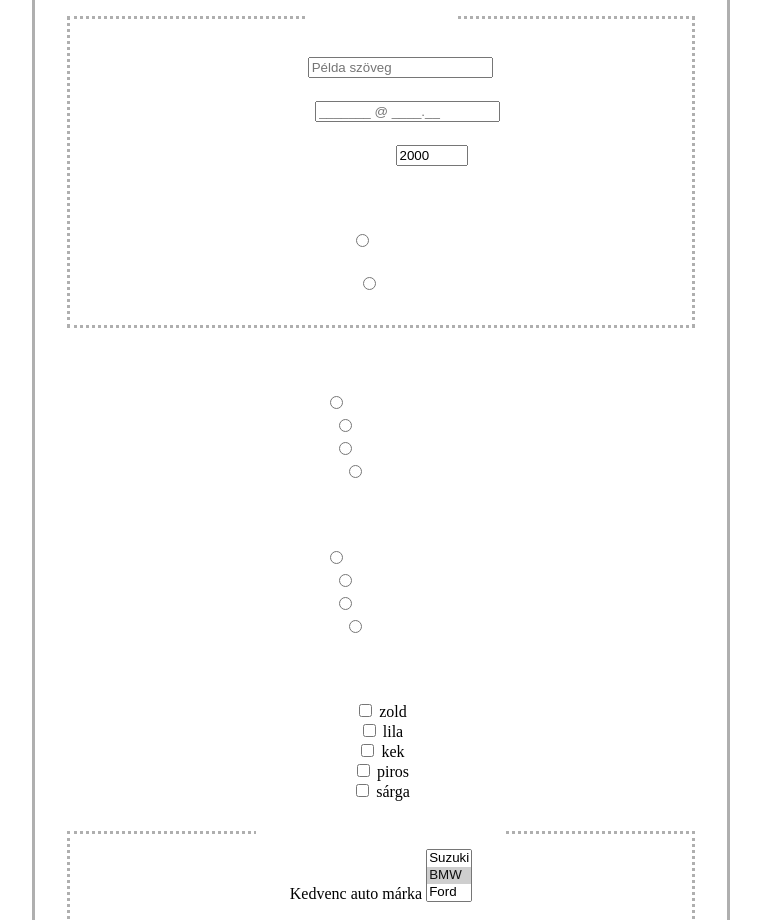
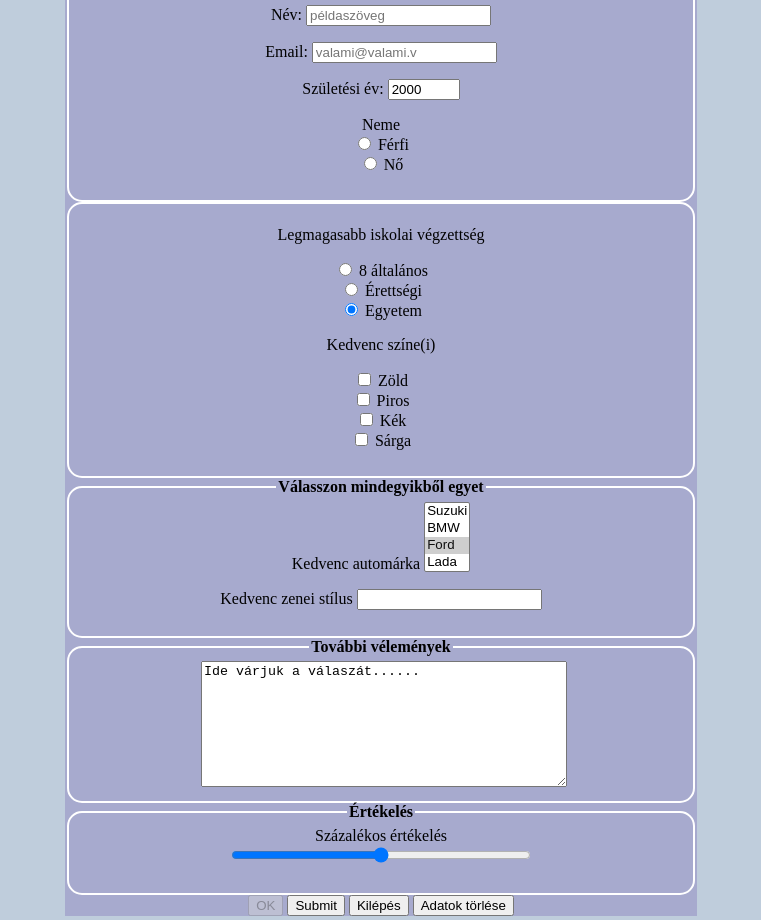
Before and after one commit to benedekbence/11-Web_2024-25, a plain HTML site: page 2024-11-21 urlapok/index.html in a window 1280 px wide. Shown: the part 114-1034 px from the top of the page, without its empty margins (259-1020 px from the left). Drawn offline with Linux system fonts and the light colour scheme.

Commit message:
tanarur munkajara csereltem (shadow probalgatas)

```diff
--- a/2024-11-21 urlapok/index.html
+++ b/2024-11-21 urlapok/index.html
@@ -1,143 +1,121 @@
 <!DOCTYPE html>
 <html lang="hu">
-
     <head>
         <meta charset="UTF-8">
         <meta name="viewport" content="width=device-width, initial-scale=1.0">
         <link rel="stylesheet" href="style.css">
         <title>Űrlap</title>
     </head>
-
     <body>
-    <div>
-        <h1>Ürrlap használata</h1>
+        <h1>Űrlap használat</h1>
         <form>
             <fieldset>
-                <legend>Személyes adatok</legend>
+                <legend><b>Személyes adatok</b></legend>
                 <p>
-                    <label>Név</label>
-                    <input type="text" placeholder="Példa szöveg">
+                    <label>Név: </label>
+                    <input type="text" placeholder="példaszöveg">
                 </p>
                 <p>
-                    <label>Email</label>
-                    <input type="text" placeholder="_______ @ ____.__">
+                    <label>Email: </label>
+                    <input type="email" placeholder="valami@valami.v">
                 </p>
                 <p>
-                    <label>Születési év</label>
+                    <label>Születési év: </label>
                     <input type="number" value="2000" min="1904" max="2024">
-                <p>neme</p>
-                <p>
-                    <input type="radio" name="neme">
-                    <label>ferfi</label>
                 </p>
                 <p>
-                    <input type="radio" name="neme">
-                    <label>no</label>
+                    <label>Neme</label>
+                    <br>
+                    <input type="radio" name="vegzettseg2" >
+                    <label>Férfi</label>
+                    <br>
+                    <input type="radio" name="vegzettseg2">
+                    <label>Nő</label>
                 </p>
             </fieldset>
+            <fieldset>
                 <p>
                     <label>Legmagasabb iskolai végzettség</label>
+                    <p>
+                        <input type="radio" name="vegzettseg" checked>
+                        <label>8 általános</label>
+                        <br>
+                        <input type="radio" name="vegzettseg">
+                        <label>Érettségi</label>
+                        <br>
+                        <input type="radio" name="vegzettseg" checked>
+                        <label>Egyetem</label>
+                        <br>
+                    </p>
                 </p>
                 <p>
-                <input type="radio" name="vegzettseg">
-                <label>8 altalanos</label>
+                    <label>Kedvenc színe(i)</label>
+                    <p>
+                        <input type="checkbox" value="zöld">
+                        <label>Zöld</label>
                         <br>
-                <input type="radio" name="vegzettseg">
-                <label>erettsegi</label>
+                        <input type="checkbox" value="piros">
+                        <label>Piros</label>
                         <br>
-                <input type="radio" name="vegzettseg">
-                <label>egyetem</label>
+                        <input type="checkbox" value="kék">
+                        <label>Kék</label>
                         <br>
-                <input type="radio" name="vegzettseg2">
-                <label>egyeb</label>
-            </p>
-            <p>
-                <label>Legmagasabb iskolai végzettség</label>
-            </p>
-            <p>
-                <input type="radio" name="vegzettseg2">
-                <label>8 altalanos</label>
+                        <input type="checkbox" value="sárga">
+                        <label>Sárga</label>
                         <br>
-                <input type="radio" name="vegzettseg2">
-                <label>erettsegi</label>
-                <br>
-                <input type="radio" name="vegzettseg2">
-                <label>egyetem</label>
-                <br>
-                <input type="radio" name="vegzettseg2">
-                <label>egyeb</label>
-            </p>
-            <p>
-            <p>
-                <label>kedvenc szinei</label>
                     </p>
                 </p>
-            <input type="checkbox" value="zöld" class="zöld">
-            <label>zold</label>
-            <br>
-            <input type="checkbox" value="lila" class="lila">
-            <label>lila</label>
-            <br>
-            <input type="checkbox" value="kek" class="kek">
-            <label>kek</label>
-            <br>
-            <input type="checkbox" value="piros" class="piros">
-            <label>piros</label>
-            <br>
-            <input type="checkbox" value="sarga" class="sarga">
-            <label>sárga</label>
-            <br>
-            </p>
+            </fieldset>
             <fieldset>
-                <legend>Válasszon mindegyikbol egyet</legend>
-                <label>Kedvenc auto márka</label>
-                <select size="3" multiple>
-                    <option value="Suzuki">Suzuki</option>
-                    <option value="BMW" selected>BMW</option>
-                    <option value="Ford">Ford</option>
-                    <option value="Lada">Lada</option>
+                <legend>Válasszon mindegyikből egyet</legend>
+                <label>Kedvenc automárka</label>
+                <select size="4" multiple>
+                    <option value="suzuki">Suzuki</option>
+                    <option value="bmw">BMW</option>
+                    <option value="ford" selected>Ford</option>
+                    <option value="lada">Lada</option>
                 </select>
+
                 <p>
-                    <label>Kedvenc zenei stilus</label>
-                    <input list="Music style">
+                    <label>Kedvenc zenei stílus</label>
+                    <input list="Music">
                     <datalist id="Music">
-                        <option value="Rock">Rock</option>
-                        <option value="Pop">Pop</option>
-                        <option value="Classikus">Classikus</option>
-                        <option value="Trash Metal">Trash Metal</option>
-
+                        <option value="rock">Rock</option>
+                        <option value="pop">Pop</option>
+                        <option value="classic">Classic</option>
+                        <option value="metal">Metal</option>
                     </datalist>
                 </p>
             </fieldset>
             <fieldset>
                 <legend>További vélemények</legend>
-                <div class="textaera">
-                    <textarea name="" id="" rows="8" cols="50">Ide várjuk a válaszát...</textarea>
+                <div class="textareaDiv">
+                    <textarea name="" id="" rows="8" cols="50">Ide várjuk a válaszát......</textarea>
                 </div>
             </fieldset>
+
             <fieldset>
-                <p>
-                    <label>Értékelés</label>
-                    <label>Százalékos értékeles</label>
+                <legend>Értékelés</legend>
+                <label>Százalékos értékelés</label>
+                <br>
+                <input id="csuszka" type="range" min="0" max="100" onchange="ErtekKiirat()">
+                <p id="csuszkaErteke">
                 </p>
-                <input id="csuszka" type="range" min="0" max="100">
+            </fieldset>
 
-
-            </fieldset>
-            <input type="button" value="OK">
+            <div class="buttonsDiv">
+                <input type="button" value="OK" disabled>
                 <input type="submit">
                 <button>Kilépés</button>
-            <input type="reset" value="Adatok törlése">
+                <input type="reset" value="Adatok törlése" >
+            </div>
         </form>
-    </div>
-    <p id="csuzskaErteke" onchange="ertekKiirat()">
         <script>
-            function ertekKiirat() {
+            function ErtekKiirat()
+            {
                 document.getElementById("csuszkaErteke").innerHTML =
                     document.getElementById("csuszka").value;
             }
         </script>
-    </p>
     </body>
-
 </html>
--- a/2024-11-21 urlapok/style.css
+++ b/2024-11-21 urlapok/style.css
@@ -1,43 +1,42 @@
+h1{
+    text-align: center;
+    text-shadow: 3px 3px 7px  darkslateblue, -3px -3px 5px rgb(13, 75, 75);
+
+}
+form{
+    width: 50%;
+    margin: auto;
+    font-size: 16px;
+    background-color: rgba(56, 4, 141, 0.171);
+    /* border: 2px solid black; */
+    border-top-left-radius: 20px;
+    border-top-right-radius: 20px;
+}
 body{
     text-align: center;
-    background-image: url(kepek/alma.jpg);
-    background-attachment: fixed;
-    background-size:cover ;
+}
 
 
+legend{
+    font-weight: bold;
 }
-h1 {
-    color:white;
-    text-shadow: 5px 5px 5px black;
+body{
+    background-color: rgba(156, 178, 201, 0.644);
+}
+fieldset{
+    border: 2px  solid white ;
+    border-radius: 15px;
 }
 
-div {
-    border:3px solid rgb(175, 175, 175);
-    padding: 30px;
-    margin:auto;
-    width:50%;
-    border-radius: 30px;
+.textareaDiv{
+    width: 60%;
+    margin: auto;
 }
-fieldset{
-    border:3px dotted rgb(175, 175, 175);
-}
-p {
-    font-size: 20px;
-    color: white;
 
-}
-legend{
-    color:white;
-    font-size: larger;
-    font-weight: bold;
-}
-.textarea{
-    margin: auto;
-    width: 60%;
-}
 textarea{
     width: 100%;
 }
+
 #csuszka{
     width: 50%;
 }
```
Lines whose indentation alone changed are shown as unchanged.
